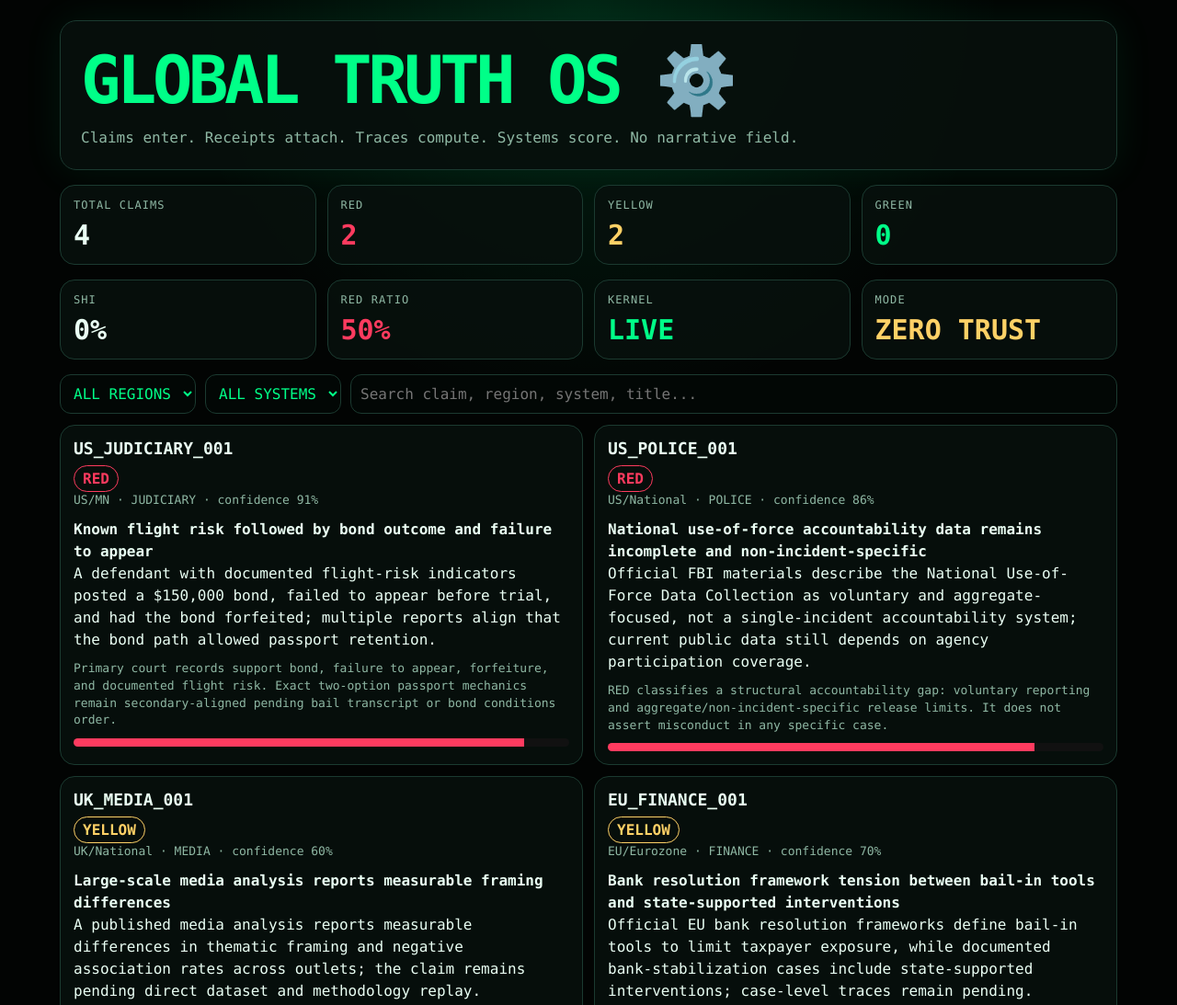
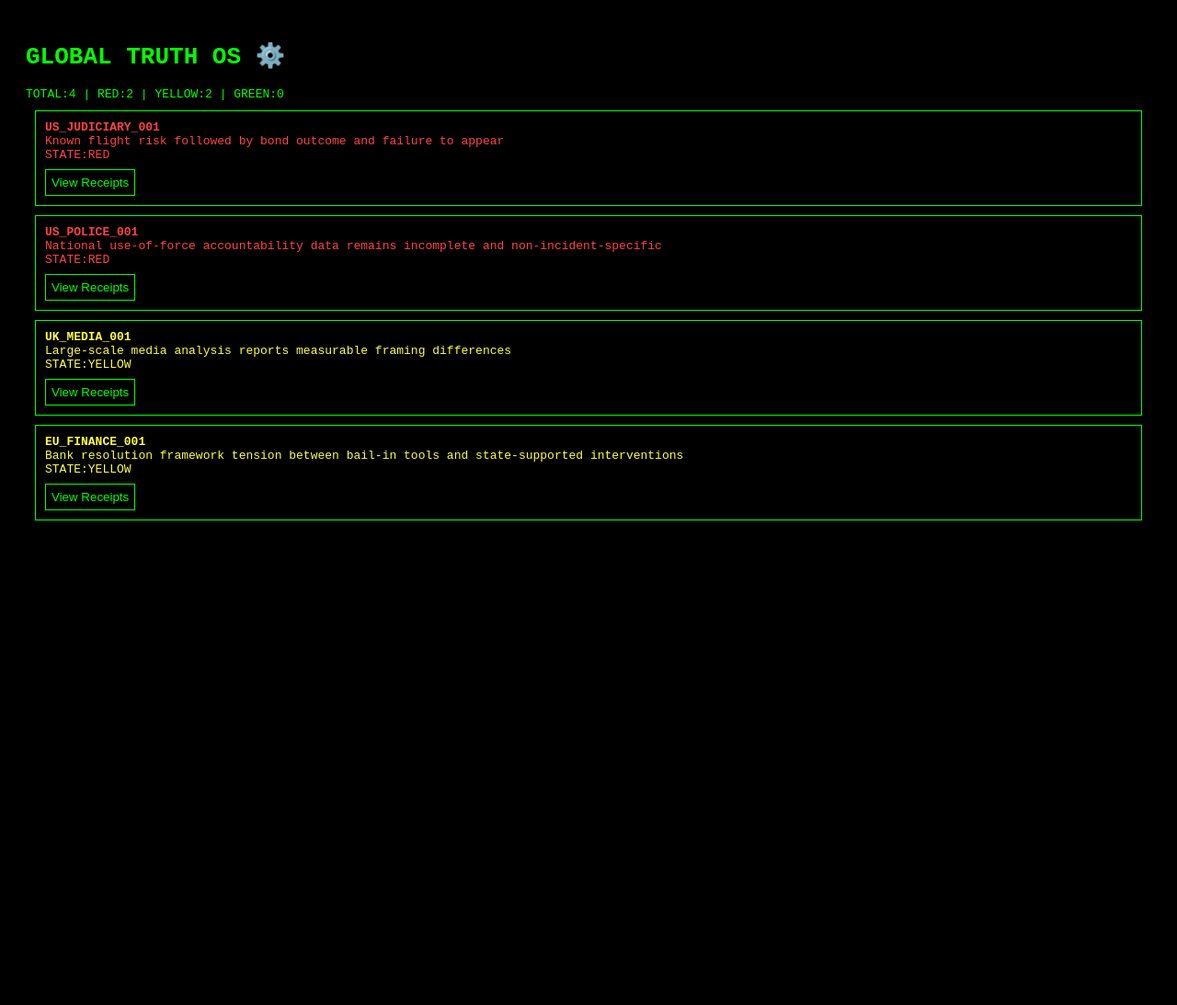
Before and after one commit to jsonwisdom/mn-ago-entropy-ledger, a plain HTML site: page site/index.html in a window 1280 px wide. Shown: the top 1093 px of the page at 92% size. After the commit the page ends 800 px from the top, so only its background shows below. Drawn offline with Linux system fonts and the light colour scheme.

Commit message:
Upgrade UI with receipts modal

```diff
--- a/site/index.html
+++ b/site/index.html
@@ -1,110 +1,56 @@
 <!DOCTYPE html>
 <html lang="en">
 <head>
-  <meta charset="UTF-8" />
-  <meta name="viewport" content="width=device-width, initial-scale=1.0" />
-  <title>Global Truth OS</title>
-  <style>
-    :root {
-      --bg:#020403;
-      --panel:#07100d;
-      --line:#1b3a30;
-      --green:#00ff88;
-      --red:#ff3b5f;
-      --yellow:#ffd166;
-      --muted:#8fb8a4;
-      --text:#eafff4;
-    }
-    *{box-sizing:border-box}
-    body{margin:0;background:radial-gradient(circle at top,rgba(0,255,136,.13),transparent 28rem),var(--bg);color:var(--text);font-family:ui-monospace,SFMono-Regular,Menlo,Monaco,Consolas,monospace;padding:22px}
-    .shell{max-width:1150px;margin:0 auto}
-    header{border:1px solid var(--line);background:rgba(7,16,13,.92);border-radius:18px;padding:22px;margin-bottom:16px;box-shadow:0 0 44px rgba(0,255,136,.08)}
-    h1{margin:0;font-size:clamp(32px,6vw,72px);letter-spacing:-.06em;color:var(--green)}
-    .sub{color:var(--muted);line-height:1.5;margin-top:8px;max-width:820px}
-    .grid{display:grid;grid-template-columns:repeat(4,minmax(0,1fr));gap:12px;margin:16px 0}
-    .stat,.card{border:1px solid var(--line);background:rgba(7,16,13,.9);border-radius:16px;padding:14px}
-    .label{color:var(--muted);font-size:12px;text-transform:uppercase;letter-spacing:.09em}
-    .value{font-size:30px;margin-top:8px;font-weight:800}
-    .red{color:var(--red)}.yellow{color:var(--yellow)}.green{color:var(--green)}
-    .controls{display:flex;gap:10px;flex-wrap:wrap;margin:12px 0}
-    select,input{background:#020705;border:1px solid var(--line);color:var(--green);border-radius:12px;padding:10px;font:inherit}
-    input{flex:1;min-width:240px}
-    .cards{display:grid;grid-template-columns:repeat(2,minmax(0,1fr));gap:12px}
-    .card h2{margin:0 0 8px;font-size:18px}.meta{color:var(--muted);font-size:13px;line-height:1.45}.claim{line-height:1.5;margin:10px 0}.badge{display:inline-block;border:1px solid currentColor;border-radius:999px;padding:4px 9px;font-weight:800}.bar{height:9px;background:#111;border-radius:999px;overflow:hidden;margin-top:10px}.fill{height:100%;background:currentColor}.footer{color:var(--muted);margin-top:18px;line-height:1.5;font-size:13px}
-    @media(max-width:850px){.grid,.cards{grid-template-columns:1fr}body{padding:14px}}
-  </style>
+<meta charset="UTF-8">
+<title>Global Truth OS</title>
+<style>
+body{font-family:monospace;background:#000;color:#0f0;padding:20px}
+.card{border:1px solid #0f0;padding:10px;margin:10px}
+.red{color:#ff4444}.yellow{color:#ffff44}.green{color:#44ff44}
+button{background:#000;border:1px solid #0f0;color:#0f0;padding:6px;margin-top:8px;cursor:pointer}
+.modal{display:none;position:fixed;top:0;left:0;width:100%;height:100%;background:rgba(0,0,0,0.9);color:#0f0;padding:20px;overflow:auto}
+</style>
 </head>
 <body>
-  <main class="shell">
-    <header>
-      <h1>GLOBAL TRUTH OS ⚙️</h1>
-      <div class="sub">Claims enter. Receipts attach. Traces compute. Systems score. No narrative field.</div>
-    </header>
-
-    <section class="grid">
-      <div class="stat"><div class="label">Total Claims</div><div class="value" id="total">—</div></div>
-      <div class="stat"><div class="label">RED</div><div class="value red" id="red">—</div></div>
-      <div class="stat"><div class="label">YELLOW</div><div class="value yellow" id="yellow">—</div></div>
-      <div class="stat"><div class="label">GREEN</div><div class="value green" id="green">—</div></div>
-    </section>
-
-    <section class="grid">
-      <div class="stat"><div class="label">SHI</div><div class="value" id="shi">—</div></div>
-      <div class="stat"><div class="label">RED Ratio</div><div class="value red" id="redRatio">—</div></div>
-      <div class="stat"><div class="label">Kernel</div><div class="value green">LIVE</div></div>
-      <div class="stat"><div class="label">Mode</div><div class="value yellow">ZERO TRUST</div></div>
-    </section>
-
-    <div class="controls">
-      <select id="region"><option value="ALL">ALL REGIONS</option></select>
-      <select id="system"><option value="ALL">ALL SYSTEMS</option></select>
-      <input id="search" placeholder="Search claim, region, system, title..." />
-    </div>
-
-    <section class="cards" id="cards"></section>
-
-    <div class="footer">
-      Pipeline: CLAIM → RECEIPTS → TRACE → STATE → SHI<br />
-      ⚙️ jaywisdom.base.eth
-    </div>
-  </main>
-
+<h1>GLOBAL TRUTH OS ⚙️</h1>
+<div id="stats"></div>
+<div id="claims"></div>
+<div id="modal" class="modal" onclick="this.style.display='none'"></div>
 <script>
-let claims=[];
-const $=id=>document.getElementById(id);
-function pct(n){return Math.round(n*100)+'%'}
-function badgeClass(s){return s==='RED'?'red':s==='YELLOW'?'yellow':'green'}
-function compute(list){
-  const total=list.length;
-  const red=list.filter(c=>c.tri_state==='RED').length;
-  const yellow=list.filter(c=>c.tri_state==='YELLOW').length;
-  const green=list.filter(c=>c.tri_state==='GREEN').length;
-  $('total').textContent=total;
-  $('red').textContent=red;
-  $('yellow').textContent=yellow;
-  $('green').textContent=green;
-  $('shi').textContent=total?pct(green/total):'0%';
-  $('redRatio').textContent=total?pct(red/total):'0%';
+let claims=[];let receipts=[];
+function showReceipts(id){
+ let r=receipts.filter(x=>x.claim_id===id);
+ let html='<h2>Receipts</h2>';
+ r.forEach(x=>{
+  html+=`<div><b>${x.source.label}</b><br><a href="${x.source.url}" target="_blank">${x.source.url}</a><br>TYPE:${x.type}</div><hr>`;
+ });
+ let m=document.getElementById('modal');
+ m.innerHTML=html;m.style.display='block';
 }
-function render(){
-  const r=$('region').value, s=$('system').value, q=$('search').value.toLowerCase();
-  const filtered=claims.filter(c=>(r==='ALL'||c.region===r)&&(s==='ALL'||c.system_type===s)&&JSON.stringify(c).toLowerCase().includes(q));
-  compute(filtered);
-  $('cards').innerHTML=filtered.map(c=>`<article class="card">
-    <h2>${c.claim_id}</h2>
-    <span class="badge ${badgeClass(c.tri_state)}">${c.tri_state}</span>
-    <div class="meta">${c.region}${c.subregion?'/'+c.subregion:''} · ${c.system_type} · confidence ${Math.round((c.confidence||0)*100)}%</div>
-    <div class="claim"><strong>${c.title}</strong><br>${c.claim_text}</div>
-    <div class="meta">${c.notes||''}</div>
-    <div class="bar ${badgeClass(c.tri_state)}"><div class="fill" style="width:${Math.round((c.confidence||0)*100)}%"></div></div>
-  </article>`).join('');
-}
-function populateFilters(){
-  [...new Set(claims.map(c=>c.region))].sort().forEach(v=>$('region').innerHTML+=`<option value="${v}">${v}</option>`);
-  [...new Set(claims.map(c=>c.system_type))].sort().forEach(v=>$('system').innerHTML+=`<option value="${v}">${v}</option>`);
-}
-fetch('../truth/claims.json',{cache:'no-store'}).then(r=>r.json()).then(data=>{claims=data;populateFilters();render();});
-['region','system','search'].forEach(id=>$(id).addEventListener('input',render));
+Promise.all([
+ fetch('../truth/claims.json').then(r=>r.json()),
+ fetch('../truth/receipts.json').then(r=>r.json())
+]).then(([cData,rData])=>{
+ claims=cData;receipts=rData;
+ let red=0,yellow=0,green=0;
+ claims.forEach(c=>{
+  if(c.tri_state==='RED') red++;
+  if(c.tri_state==='YELLOW') yellow++;
+  if(c.tri_state==='GREEN') green++;
+ });
+ let total=claims.length;
+ document.getElementById('stats').innerHTML=`TOTAL:${total} | RED:${red} | YELLOW:${yellow} | GREEN:${green}`;
+ let html='';
+ claims.forEach(c=>{
+  html+=`<div class="card ${c.tri_state.toLowerCase()}">
+  <b>${c.claim_id}</b><br>
+  ${c.title}<br>
+  STATE:${c.tri_state}<br>
+  <button onclick="showReceipts('${c.claim_id}')">View Receipts</button>
+  </div>`;
+ });
+ document.getElementById('claims').innerHTML=html;
+});
 </script>
 </body>
 </html>
```
